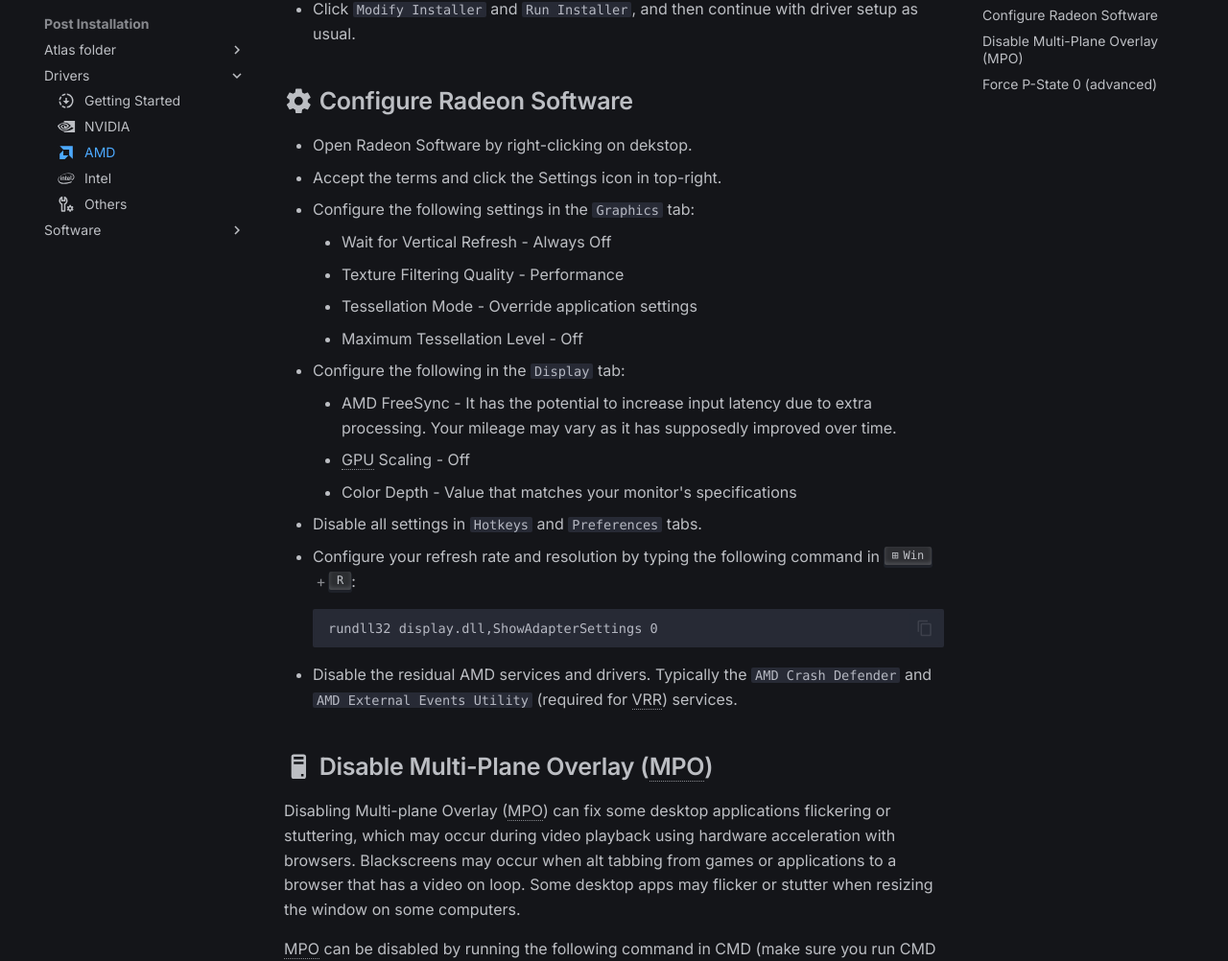
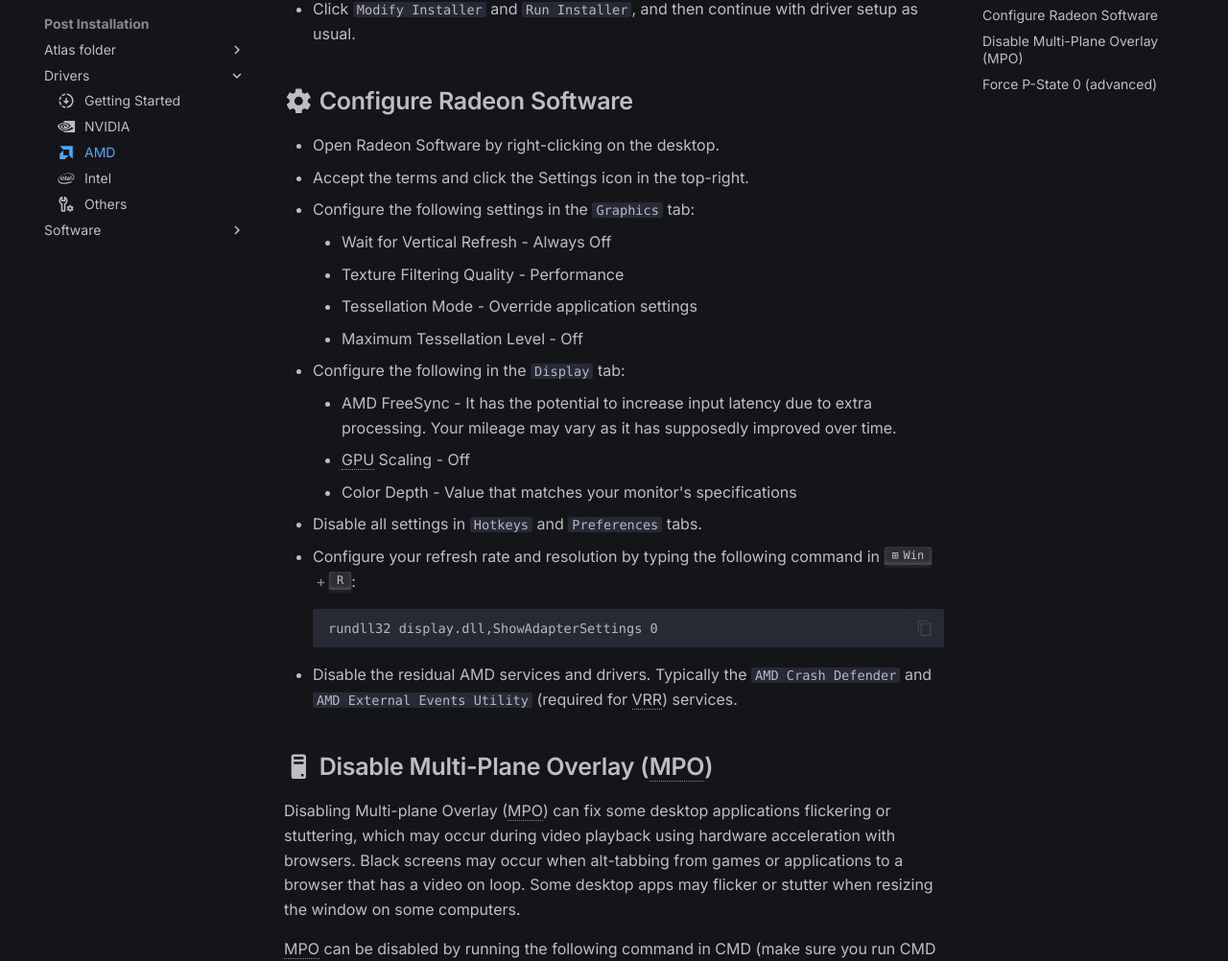
Before and after one commit to Atlas-OS/docs, an MkDocs documentation site: the page built from docs/getting-started/post-installation/drivers/amd.md, in a window 1280 px wide and 1400 px high, scrolled down 910 px. Shown: the part 120-1122 px from the top of the window at 96% size. Built offline with MkDocs 1.6.1 and Material for MkDocs 9.7.7, drawn with Linux system fonts in a browser that asks for light colours; some web fonts are replaced; comment, search, counter and statistics services are not loaded; some of the changed text lies outside the part shown.

Commit message:
fix: :memo: Fix grammar issues

````diff
--- a/docs/getting-started/post-installation/drivers/amd.md
+++ b/docs/getting-started/post-installation/drivers/amd.md
@@ -28,8 +28,8 @@ We recommend using RadeonSoftwareSlimmer, as it is an open-source GUI app altern
 
 ## :material-cog: Configure Radeon Software
 
-- Open Radeon Software by right-clicking on dekstop.
-- Accept the terms and click the Settings icon in top-right.
+- Open Radeon Software by right-clicking on the desktop.
+- Accept the terms and click the Settings icon in the top-right.
 - Configure the following settings in the ``Graphics`` tab:
     - Wait for Vertical Refresh - Always Off
     - Texture Filtering Quality - Performance
@@ -48,7 +48,7 @@ rundll32 display.dll,ShowAdapterSettings 0
 
 ## :material-desktop-tower: Disable Multi-Plane Overlay (MPO)
 
-Disabling Multi-plane Overlay (MPO) can fix some desktop applications flickering or stuttering, which may occur during video playback using hardware acceleration with browsers. Blackscreens may occur when alt tabbing from games or applications to a browser that has a video on loop. Some desktop apps may flicker or stutter when resizing the window on some computers.
+Disabling Multi-plane Overlay (MPO) can fix some desktop applications flickering or stuttering, which may occur during video playback using hardware acceleration with browsers. Black screens may occur when alt-tabbing from games or applications to a browser that has a video on loop. Some desktop apps may flicker or stutter when resizing the window on some computers.
 
 MPO can be disabled by running the following command in CMD (make sure you run CMD as administrator):
 ```bat
````
Also changed, not shown: other parts of docs/getting-started/post-installation/drivers/amd.md (+3 -3 lines).
